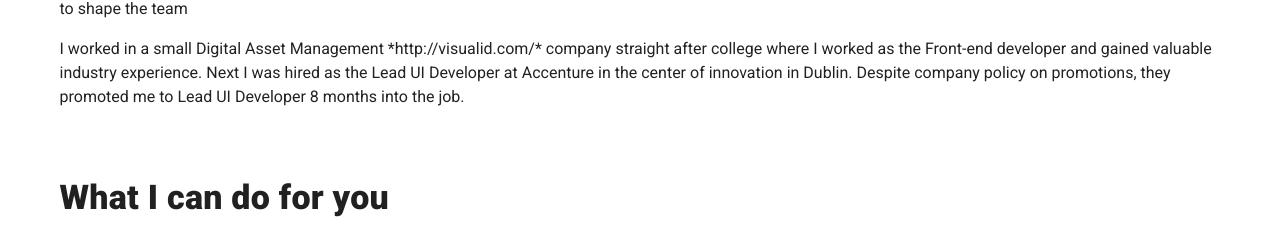
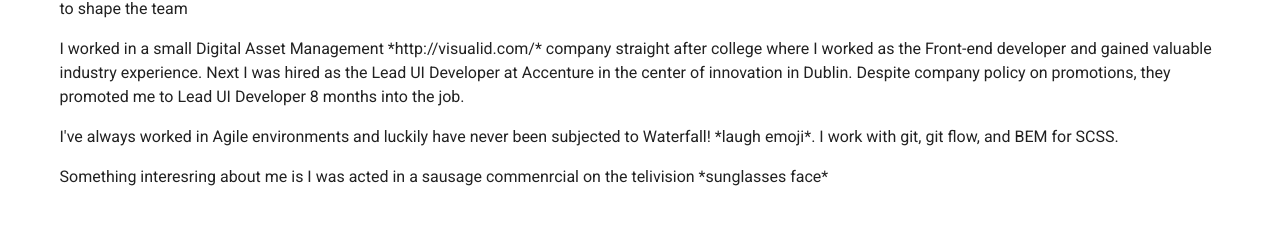
Before and after one commit to michaelgannon13/vue-cv, a Vue app: page /#/ in a window 1280 px wide. Shown: the part 1295-1534 px from the top of the page. Built offline with nearby package versions, Linux system fonts and the light colour scheme.

Commit message:
added content

```diff
--- a/src/components/HomeDetails.vue
+++ b/src/components/HomeDetails.vue
@@ -26,6 +26,12 @@
           Next I was hired as the Lead UI Developer at Accenture in the center of innovation in Dublin. Despite company policy on promotions, they promoted me to Lead UI Developer 8 months
           into the job.
         </p>
+        <p class="subheading mt-3">
+          I've always worked in Agile environments and luckily have never been subjected to Waterfall! *laugh emoji*. I work with git, git flow, and BEM for SCSS.
+        </p>
+        <p class="subheading mt-3">
+          Something interesring about me is I was acted in a sausage commenrcial on the telivision *sunglasses face*
+        </p>
       </v-flex>
     </v-layout>
   </v-container>
```
